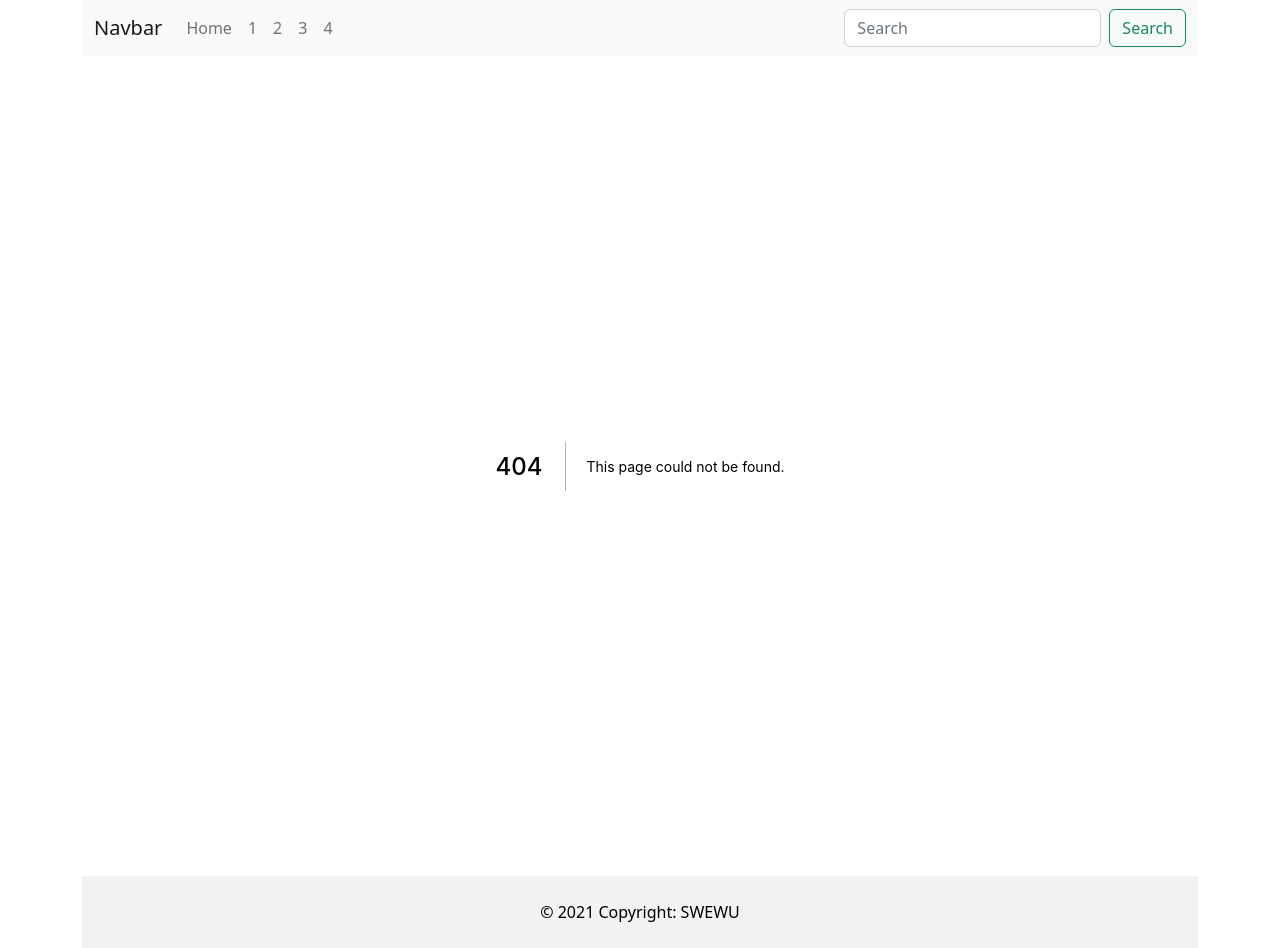
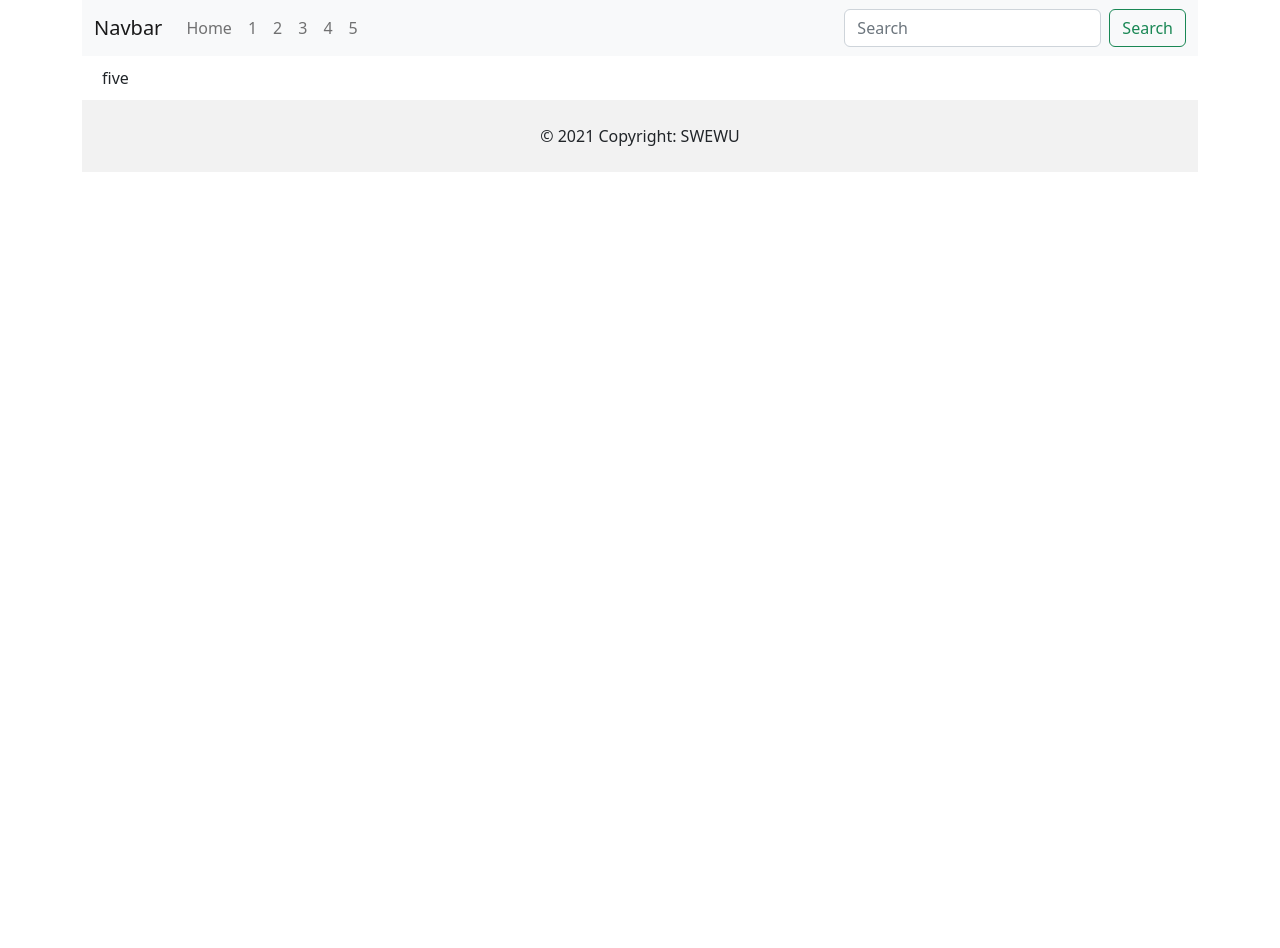
Before and after one commit to swewu/major-website, a Next.js app: page /5 in a window 1280 px wide. Before the commit this address had no page. After the commit the page ends 800 px from the top, so only its background shows below. Built offline with nearby package versions, Linux system fonts and the light colour scheme.

Commit message:
feat: add five page

```diff
--- a/components/header.js
+++ b/components/header.js
@@ -45,6 +45,11 @@ export default function Header() {
                 <a className="nav-link">4</a>
               </li>
             </Link>
+            <Link href="/5">
+              <li className="nav-item">
+                <a className="nav-link">5</a>
+              </li>
+            </Link>
           </ul>
           <form className="d-flex" role="search">
             <input
--- /dev/null
+++ b/pages/5.js
@@ -0,0 +1,5 @@
+function FivePage() {
+  return <div>five</div>;
+}
+
+export default FivePage;
```
